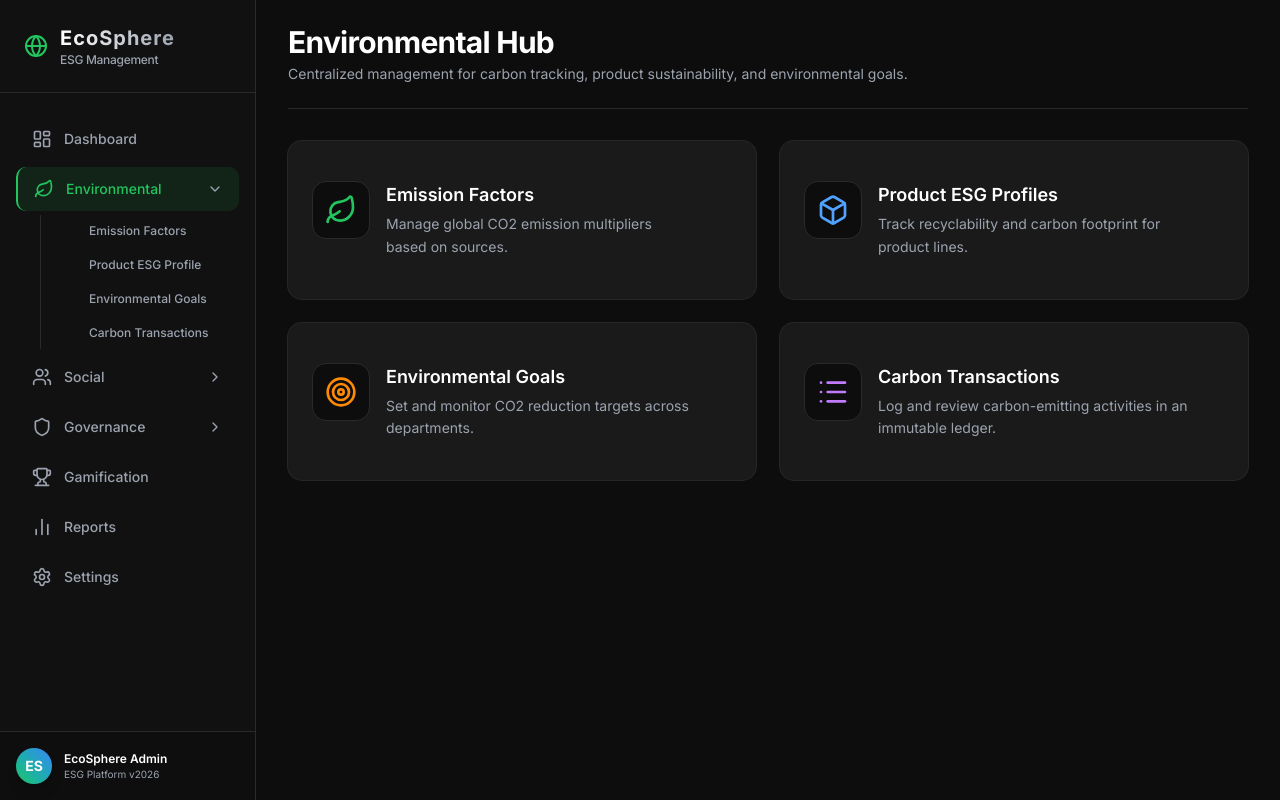
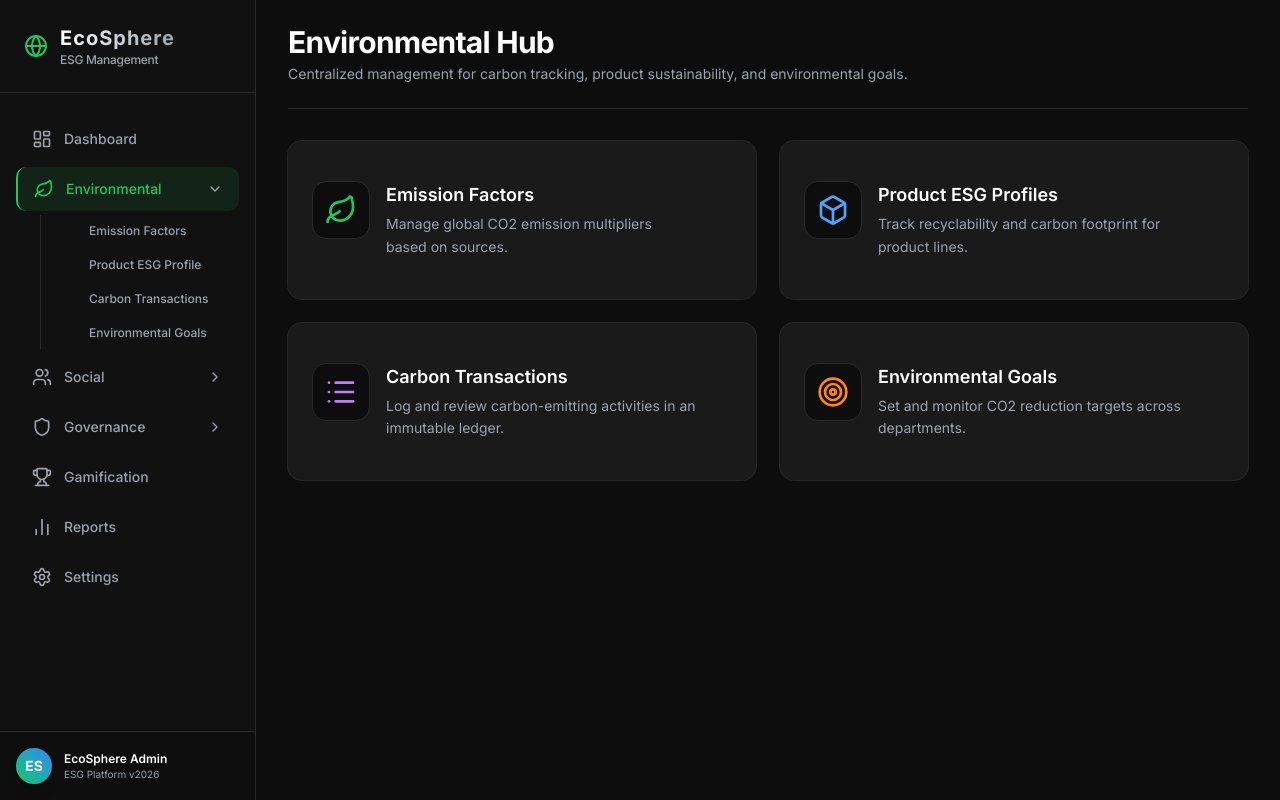
Before and after one commit to Rachitbyte/odoo2026, a Next.js app: page /environmental in a window 1280 px wide. Built offline with nearby package versions, Linux system fonts and the light colour scheme.

Commit message:
fix(ui): swap Environmental Goals and Carbon Transactions order in sidebar and module overview

```diff
--- a/app/components/Sidebar.tsx
+++ b/app/components/Sidebar.tsx
@@ -66,8 +66,8 @@ function SidebarInner({ onClose }: SidebarProps) {
       subItems: [
         { name: "Emission Factors",    href: "/environmental/emission-factors" },
         { name: "Product ESG Profile", href: "/environmental/product-esg" },
+        { name: "Carbon Transactions", href: "/environmental/carbon-transactions" },
         { name: "Environmental Goals", href: "/environmental/goals" },
-        { name: "Carbon Transactions", href: "/environmental/carbon-transactions" },
       ],
     },
     {
--- a/app/environmental/page.tsx
+++ b/app/environmental/page.tsx
@@ -19,16 +19,16 @@ export default function EnvironmentalOverviewPage() {
       icon: <Box className="w-8 h-8 text-blue-400" />,
     },
     {
+      title: "Carbon Transactions",
+      description: "Log and review carbon-emitting activities in an immutable ledger.",
+      href: "/environmental/carbon-transactions",
+      icon: <List className="w-8 h-8 text-purple-400" />,
+    },
+    {
       title: "Environmental Goals",
       description: "Set and monitor CO2 reduction targets across departments.",
       href: "/environmental/goals",
       icon: <Target className="w-8 h-8 text-orange-400" />,
-    },
-    {
-      title: "Carbon Transactions",
-      description: "Log and review carbon-emitting activities in an immutable ledger.",
-      href: "/environmental/carbon-transactions",
-      icon: <List className="w-8 h-8 text-purple-400" />,
     }
   ];
 
```
